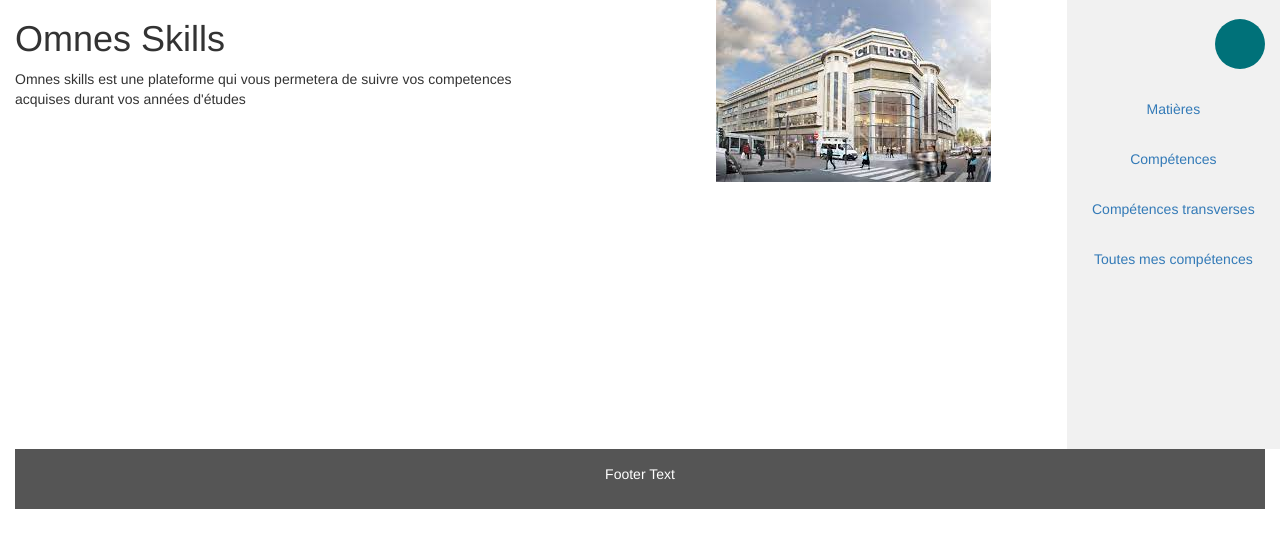
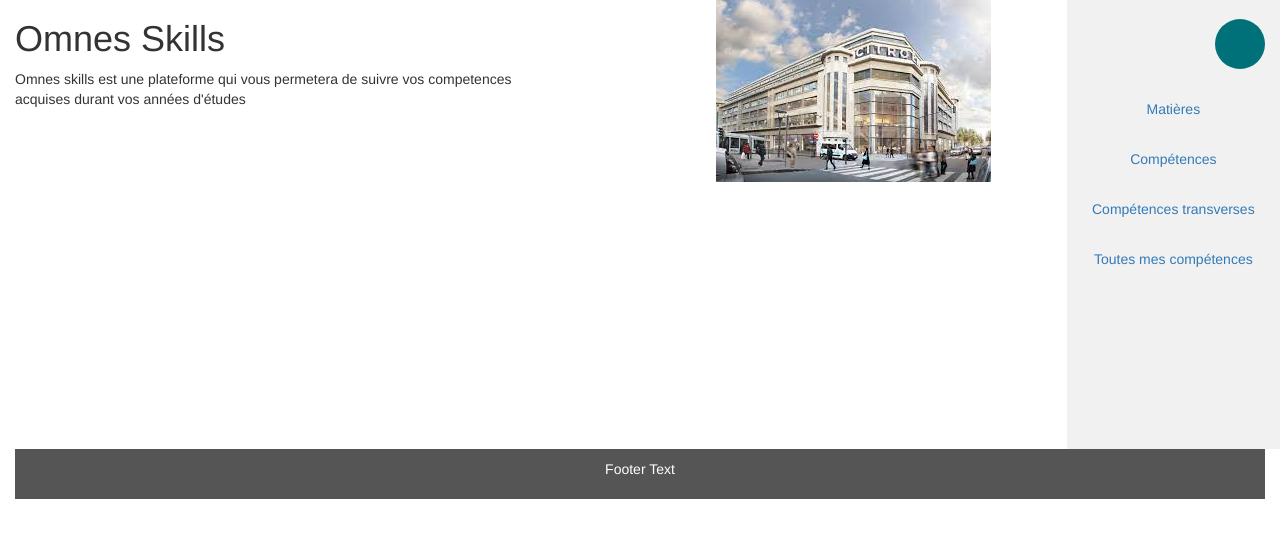
Before and after one commit to laurentdebize-ece/projet-web-dynamique-groupe_1_i, a PHP site: page / in a window 1280 px wide. Shown: the part 73-621 px from the top of the page. Run offline with PHP 8.4, Linux system fonts and the light colour scheme.

Commit message:
petites modifs

```diff
--- a/index.php
+++ b/index.php
@@ -42,7 +42,7 @@
         </div>
 </div>
 
-<footer class="container-fluid text-center">
+<footer class="container-fluid text-center" id="footer1">
     <p>Footer Text</p>
 </footer>
 
--- a/style1.css
+++ b/style1.css
@@ -17,7 +17,7 @@
 footer {
     background-color: #555;
     color: white;
-    padding: 15px;
+    padding: 10px;
 }
 
 /* On small screens, set height to 'auto' for sidenav and grid */
@@ -41,3 +41,6 @@ footer {
     display: block;
     margin: 0 auto;
 }
+
+#footer1 {
+}
```
